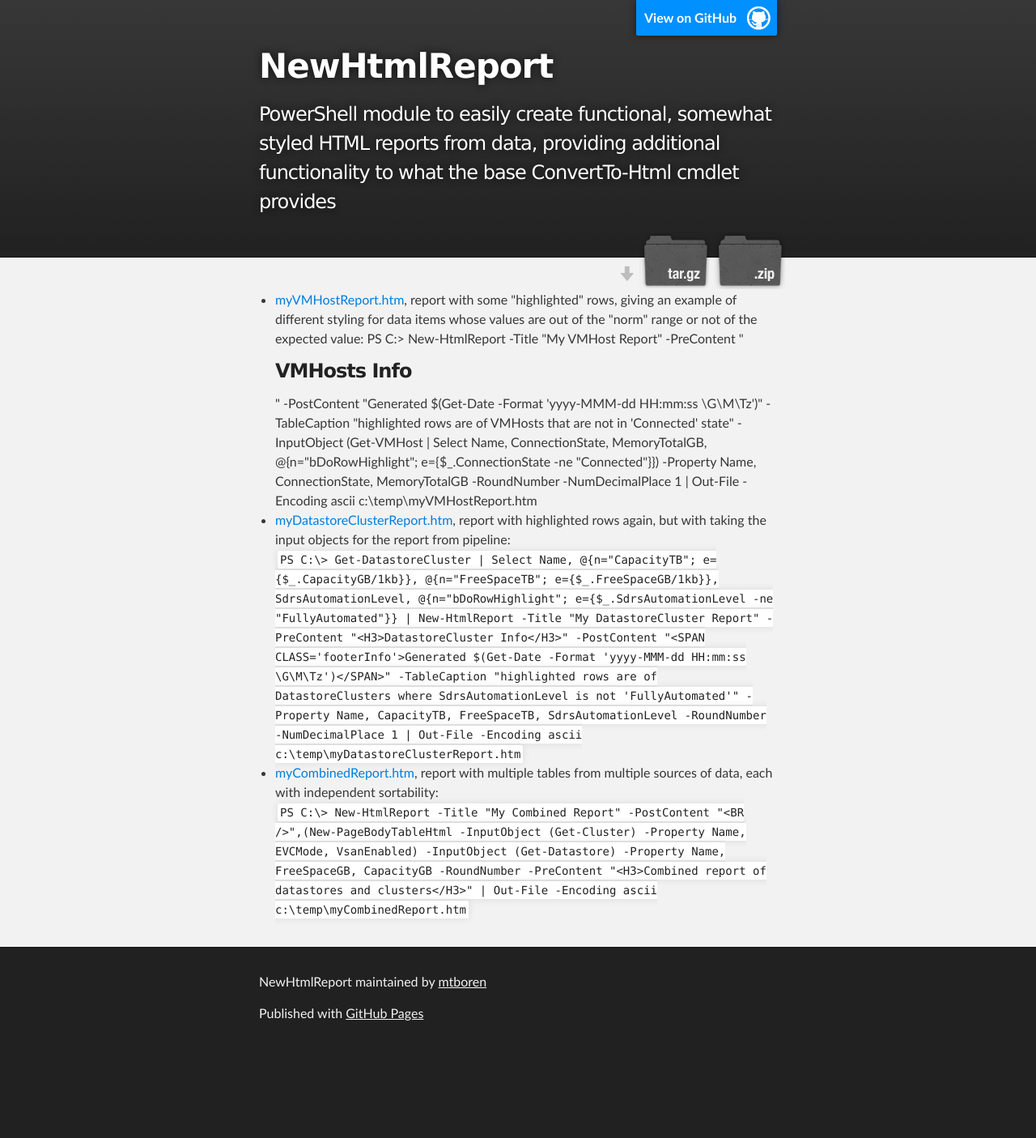
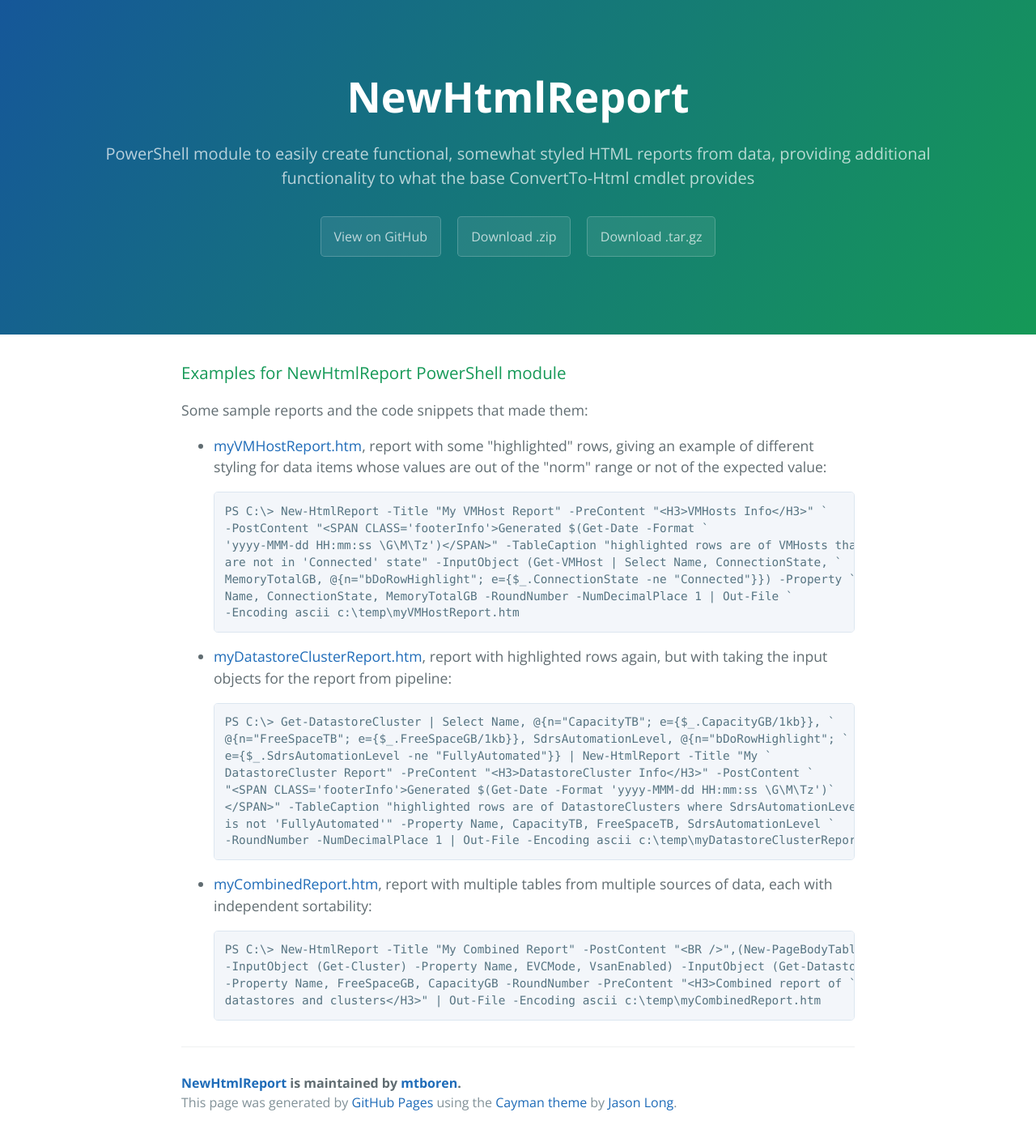
Before and after one commit to mtboren/NewHtmlReport, a plain HTML site: page index.html in a window 1280 px wide. Shown: the whole page at 81% size. Before the commit the page ends 1298 px from the top, so only its background shows below. Drawn offline with nearby package versions, Linux system fonts and the light colour scheme.

Commit message:
Create gh-pages branch via GitHub

```diff
--- a/index.html
+++ b/index.html
@@ -1,68 +1,73 @@
 <!DOCTYPE html>
-<html>
+<html lang="en-us">
+  <head>
+    <meta charset="UTF-8">
+    <title>NewHtmlReport by mtboren</title>
+    <meta name="viewport" content="width=device-width, initial-scale=1">
+    <link rel="stylesheet" type="text/css" href="stylesheets/normalize.css" media="screen">
+    <link href='https://fonts.googleapis.com/css?family=Open+Sans:400,700' rel='stylesheet' type='text/css'>
+    <link rel="stylesheet" type="text/css" href="stylesheets/stylesheet.css" media="screen">
+    <link rel="stylesheet" type="text/css" href="stylesheets/github-light.css" media="screen">
+  </head>
+  <body>
+    <section class="page-header">
+      <h1 class="project-name">NewHtmlReport</h1>
+      <h2 class="project-tagline">PowerShell module to easily create functional, somewhat styled HTML reports from data, providing additional functionality to what the base ConvertTo-Html cmdlet provides</h2>
+      <a href="https://github.com/mtboren/NewHtmlReport" class="btn">View on GitHub</a>
+      <a href="https://github.com/mtboren/NewHtmlReport/zipball/master" class="btn">Download .zip</a>
+      <a href="https://github.com/mtboren/NewHtmlReport/tarball/master" class="btn">Download .tar.gz</a>
+    </section>
 
-  <head>
-    <meta charset='utf-8'>
-    <meta http-equiv="X-UA-Compatible" content="chrome=1">
-    <meta name="description" content="NewHtmlReport : PowerShell module to easily create functional, somewhat styled HTML reports from data, providing additional functionality to what the base ConvertTo-Html cmdlet provides">
+    <section class="main-content">
+      <h3>
+<a id="examples-for-newhtmlreport-powershell-module" class="anchor" href="#examples-for-newhtmlreport-powershell-module" aria-hidden="true"><span aria-hidden="true" class="octicon octicon-link"></span></a>Examples for NewHtmlReport PowerShell module</h3>
 
-    <link rel="stylesheet" type="text/css" media="screen" href="stylesheets/stylesheet.css">
+<p>Some sample reports and the code snippets that made them:</p>
 
-    <title>NewHtmlReport</title>
-  </head>
+<ul>
+<li>
+<p><a href="myVMHostReport.htm">myVMHostReport.htm</a>, report with some "highlighted" rows, giving an example of different styling for data items whose values are out of the "norm" range or not of the expected value:</p>
 
-  <body>
-
-    <!-- HEADER -->
-    <div id="header_wrap" class="outer">
-        <header class="inner">
-          <a id="forkme_banner" href="https://github.com/mtboren/NewHtmlReport">View on GitHub</a>
-
-          <h1 id="project_title">NewHtmlReport</h1>
-          <h2 id="project_tagline">PowerShell module to easily create functional, somewhat styled HTML reports from data, providing additional functionality to what the base ConvertTo-Html cmdlet provides</h2>
-
-            <section id="downloads">
-              <a class="zip_download_link" href="https://github.com/mtboren/NewHtmlReport/zipball/master">Download this project as a .zip file</a>
-              <a class="tar_download_link" href="https://github.com/mtboren/NewHtmlReport/tarball/master">Download this project as a tar.gz file</a>
-            </section>
-        </header>
-    </div>
-
-    <!-- MAIN CONTENT -->
-    <div id="main_content_wrap" class="outer">
-      <section id="main_content" class="inner">
-        <ul>
-<li>
-<a href="myVMHostReport.htm">myVMHostReport.htm</a>, report with some "highlighted" rows, giving an example of different styling for data items whose values are out of the "norm" range or not of the expected value:
-    PS C:&gt; New-HtmlReport -Title "My VMHost Report" -PreContent "<h3>
-<a id="vmhosts-info" class="anchor" href="#vmhosts-info" aria-hidden="true"><span aria-hidden="true" class="octicon octicon-link"></span></a>VMHosts Info</h3>"
-      -PostContent "Generated $(Get-Date -Format
-      'yyyy-MMM-dd HH:mm:ss \G\M\Tz')" -TableCaption "highlighted
-      rows are of VMHosts that are not in 'Connected' state" -InputObject
-      (Get-VMHost | Select Name, ConnectionState, MemoryTotalGB,
-      @{n="bDoRowHighlight"; e={$_.ConnectionState -ne "Connected"}}) -Property Name,
-      ConnectionState, MemoryTotalGB -RoundNumber -NumDecimalPlace 1 | Out-File
-      -Encoding ascii c:\temp\myVMHostReport.htm</li>
-<li>
-<a href="myDatastoreClusterReport.htm">myDatastoreClusterReport.htm</a>, report with highlighted rows again, but with taking the input objects for the report from pipeline:<br>
-<code>PS C:\&gt; Get-DatastoreCluster | Select Name, @{n="CapacityTB"; e={$_.CapacityGB/1kb}}, @{n="FreeSpaceTB"; e={$_.FreeSpaceGB/1kb}}, SdrsAutomationLevel, @{n="bDoRowHighlight"; e={$_.SdrsAutomationLevel -ne "FullyAutomated"}} | New-HtmlReport -Title "My DatastoreCluster Report" -PreContent "&lt;H3&gt;DatastoreCluster Info&lt;/H3&gt;" -PostContent "&lt;SPAN CLASS='footerInfo'&gt;Generated $(Get-Date -Format 'yyyy-MMM-dd HH:mm:ss \G\M\Tz')&lt;/SPAN&gt;" -TableCaption "highlighted rows are of DatastoreClusters where SdrsAutomationLevel is not 'FullyAutomated'" -Property Name, CapacityTB, FreeSpaceTB, SdrsAutomationLevel -RoundNumber -NumDecimalPlace 1 | Out-File -Encoding ascii c:\temp\myDatastoreClusterReport.htm</code>
+<pre><code>PS C:\&gt; New-HtmlReport -Title "My VMHost Report" -PreContent "&lt;H3&gt;VMHosts Info&lt;/H3&gt;" `
+-PostContent "&lt;SPAN CLASS='footerInfo'&gt;Generated $(Get-Date -Format `
+'yyyy-MMM-dd HH:mm:ss \G\M\Tz')&lt;/SPAN&gt;" -TableCaption "highlighted rows are of VMHosts that `
+are not in 'Connected' state" -InputObject (Get-VMHost | Select Name, ConnectionState, `
+MemoryTotalGB, @{n="bDoRowHighlight"; e={$_.ConnectionState -ne "Connected"}}) -Property `
+Name, ConnectionState, MemoryTotalGB -RoundNumber -NumDecimalPlace 1 | Out-File `
+-Encoding ascii c:\temp\myVMHostReport.htm
+</code></pre>
 </li>
 <li>
-<a href="myCombinedReport.htm">myCombinedReport.htm</a>, report with multiple tables from multiple sources of data, each with independent sortability:<br>
-<code>PS C:\&gt; New-HtmlReport -Title "My Combined Report" -PostContent "&lt;BR /&gt;",(New-PageBodyTableHtml -InputObject (Get-Cluster) -Property Name, EVCMode, VsanEnabled) -InputObject (Get-Datastore) -Property Name, FreeSpaceGB, CapacityGB -RoundNumber -PreContent "&lt;H3&gt;Combined report of datastores and clusters&lt;/H3&gt;" | Out-File -Encoding ascii c:\temp\myCombinedReport.htm</code>
+<p><a href="myDatastoreClusterReport.htm">myDatastoreClusterReport.htm</a>, report with highlighted rows again, but with taking the input objects for the report from pipeline:</p>
+
+<pre><code>PS C:\&gt; Get-DatastoreCluster | Select Name, @{n="CapacityTB"; e={$_.CapacityGB/1kb}}, `
+@{n="FreeSpaceTB"; e={$_.FreeSpaceGB/1kb}}, SdrsAutomationLevel, @{n="bDoRowHighlight"; `
+e={$_.SdrsAutomationLevel -ne "FullyAutomated"}} | New-HtmlReport -Title "My `
+DatastoreCluster Report" -PreContent "&lt;H3&gt;DatastoreCluster Info&lt;/H3&gt;" -PostContent `
+"&lt;SPAN CLASS='footerInfo'&gt;Generated $(Get-Date -Format 'yyyy-MMM-dd HH:mm:ss \G\M\Tz')`
+&lt;/SPAN&gt;" -TableCaption "highlighted rows are of DatastoreClusters where SdrsAutomationLevel `
+is not 'FullyAutomated'" -Property Name, CapacityTB, FreeSpaceTB, SdrsAutomationLevel `
+-RoundNumber -NumDecimalPlace 1 | Out-File -Encoding ascii c:\temp\myDatastoreClusterReport.htm
+</code></pre>
+</li>
+<li>
+<p><a href="myCombinedReport.htm">myCombinedReport.htm</a>, report with multiple tables from multiple sources of data, each with independent sortability:</p>
+
+<pre><code>PS C:\&gt; New-HtmlReport -Title "My Combined Report" -PostContent "&lt;BR /&gt;",(New-PageBodyTableHtml `
+-InputObject (Get-Cluster) -Property Name, EVCMode, VsanEnabled) -InputObject (Get-Datastore) `
+-Property Name, FreeSpaceGB, CapacityGB -RoundNumber -PreContent "&lt;H3&gt;Combined report of `
+datastores and clusters&lt;/H3&gt;" | Out-File -Encoding ascii c:\temp\myCombinedReport.htm
+</code></pre>
 </li>
 </ul>
-      </section>
-    </div>
 
-    <!-- FOOTER  -->
-    <div id="footer_wrap" class="outer">
-      <footer class="inner">
-        <p class="copyright">NewHtmlReport maintained by <a href="https://github.com/mtboren">mtboren</a></p>
-        <p>Published with <a href="https://pages.github.com">GitHub Pages</a></p>
+      <footer class="site-footer">
+        <span class="site-footer-owner"><a href="https://github.com/mtboren/NewHtmlReport">NewHtmlReport</a> is maintained by <a href="https://github.com/mtboren">mtboren</a>.</span>
+
+        <span class="site-footer-credits">This page was generated by <a href="https://pages.github.com">GitHub Pages</a> using the <a href="https://github.com/jasonlong/cayman-theme">Cayman theme</a> by <a href="https://twitter.com/jasonlong">Jason Long</a>.</span>
       </footer>
-    </div>
 
+    </section>
 
 
   </body>
--- a/stylesheets/stylesheet.css
+++ b/stylesheets/stylesheet.css
@@ -1,425 +1,245 @@
-/*******************************************************************************
-Slate Theme for GitHub Pages
-by Jason Costello, @jsncostello
-*******************************************************************************/
-
-@import url(github-light.css);
-
-/*******************************************************************************
-MeyerWeb Reset
-*******************************************************************************/
-
-html, body, div, span, applet, object, iframe,
-h1, h2, h3, h4, h5, h6, p, blockquote, pre,
-a, abbr, acronym, address, big, cite, code,
-del, dfn, em, img, ins, kbd, q, s, samp,
-small, strike, strong, sub, sup, tt, var,
-b, u, i, center,
-dl, dt, dd, ol, ul, li,
-fieldset, form, label, legend,
-table, caption, tbody, tfoot, thead, tr, th, td,
-article, aside, canvas, details, embed,
-figure, figcaption, footer, header, hgroup,
-menu, nav, output, ruby, section, summary,
-time, mark, audio, video {
-  margin: 0;
-  padding: 0;
-  border: 0;
-  font: inherit;
-  vertical-align: baseline;
-}
-
-/* HTML5 display-role reset for older browsers */
-article, aside, details, figcaption, figure,
-footer, header, hgroup, menu, nav, section {
-  display: block;
-}
-
-ol, ul {
-  list-style: none;
-}
-
-table {
-  border-collapse: collapse;
-  border-spacing: 0;
-}
-
-/*******************************************************************************
-Theme Styles
-*******************************************************************************/
+* {
+  box-sizing: border-box; }
 
 body {
-  box-sizing: border-box;
-  color:#373737;
-  background: #212121;
+  padding: 0;
+  margin: 0;
+  font-family: "Open Sans", "Helvetica Neue", Helvetica, Arial, sans-serif;
   font-size: 16px;
-  font-family: 'Myriad Pro', Calibri, Helvetica, Arial, sans-serif;
   line-height: 1.5;
-  -webkit-font-smoothing: antialiased;
-}
-
-h1, h2, h3, h4, h5, h6 {
-  margin: 10px 0;
-  font-weight: 700;
-  color:#222222;
-  font-family: 'Lucida Grande', 'Calibri', Helvetica, Arial, sans-serif;
-  letter-spacing: -1px;
-}
-
-h1 {
-  font-size: 36px;
-  font-weight: 700;
-}
-
-h2 {
-  padding-bottom: 10px;
-  font-size: 32px;
-  background: url('../images/bg_hr.png') repeat-x bottom;
-}
-
-h3 {
-  font-size: 24px;
-}
-
-h4 {
-  font-size: 21px;
-}
-
-h5 {
-  font-size: 18px;
-}
-
-h6 {
-  font-size: 16px;
-}
-
-p {
-  margin: 10px 0 15px 0;
-}
-
-footer p {
-  color: #f2f2f2;
-}
+  color: #606c71; }
 
 a {
+  color: #1e6bb8;
+  text-decoration: none; }
+  a:hover {
+    text-decoration: underline; }
+
+.btn {
+  display: inline-block;
+  margin-bottom: 1rem;
+  color: rgba(255, 255, 255, 0.7);
+  background-color: rgba(255, 255, 255, 0.08);
+  border-color: rgba(255, 255, 255, 0.2);
+  border-style: solid;
+  border-width: 1px;
+  border-radius: 0.3rem;
+  transition: color 0.2s, background-color 0.2s, border-color 0.2s; }
+  .btn + .btn {
+    margin-left: 1rem; }
+
+.btn:hover {
+  color: rgba(255, 255, 255, 0.8);
   text-decoration: none;
-  color: #007edf;
-  text-shadow: none;
+  background-color: rgba(255, 255, 255, 0.2);
+  border-color: rgba(255, 255, 255, 0.3); }
 
-  transition: color 0.5s ease;
-  transition: text-shadow 0.5s ease;
-  -webkit-transition: color 0.5s ease;
-  -webkit-transition: text-shadow 0.5s ease;
-  -moz-transition: color 0.5s ease;
-  -moz-transition: text-shadow 0.5s ease;
-  -o-transition: color 0.5s ease;
-  -o-transition: text-shadow 0.5s ease;
-  -ms-transition: color 0.5s ease;
-  -ms-transition: text-shadow 0.5s ease;
-}
+@media screen and (min-width: 64em) {
+  .btn {
+    padding: 0.75rem 1rem; } }
 
-a:hover, a:focus {text-decoration: underline;}
+@media screen and (min-width: 42em) and (max-width: 64em) {
+  .btn {
+    padding: 0.6rem 0.9rem;
+    font-size: 0.9rem; } }
 
-footer a {
-  color: #F2F2F2;
-  text-decoration: underline;
-}
+@media screen and (max-width: 42em) {
+  .btn {
+    display: block;
+    width: 100%;
+    padding: 0.75rem;
+    font-size: 0.9rem; }
+    .btn + .btn {
+      margin-top: 1rem;
+      margin-left: 0; } }
 
-em {
-  font-style: italic;
-}
+.page-header {
+  color: #fff;
+  text-align: center;
+  background-color: #159957;
+  background-image: linear-gradient(120deg, #155799, #159957); }
 
-strong {
-  font-weight: bold;
-}
+@media screen and (min-width: 64em) {
+  .page-header {
+    padding: 5rem 6rem; } }
 
-img {
-  position: relative;
-  margin: 0 auto;
-  max-width: 739px;
-  padding: 5px;
-  margin: 10px 0 10px 0;
-  border: 1px solid #ebebeb;
+@media screen and (min-width: 42em) and (max-width: 64em) {
+  .page-header {
+    padding: 3rem 4rem; } }
 
-  box-shadow: 0 0 5px #ebebeb;
-  -webkit-box-shadow: 0 0 5px #ebebeb;
-  -moz-box-shadow: 0 0 5px #ebebeb;
-  -o-box-shadow: 0 0 5px #ebebeb;
-  -ms-box-shadow: 0 0 5px #ebebeb;
-}
+@media screen and (max-width: 42em) {
+  .page-header {
+    padding: 2rem 1rem; } }
 
-p img {
+.project-name {
+  margin-top: 0;
+  margin-bottom: 0.1rem; }
+
+@media screen and (min-width: 64em) {
+  .project-name {
+    font-size: 3.25rem; } }
+
+@media screen and (min-width: 42em) and (max-width: 64em) {
+  .project-name {
+    font-size: 2.25rem; } }
+
+@media screen and (max-width: 42em) {
+  .project-name {
+    font-size: 1.75rem; } }
+
+.project-tagline {
+  margin-bottom: 2rem;
+  font-weight: normal;
+  opacity: 0.7; }
+
+@media screen and (min-width: 64em) {
+  .project-tagline {
+    font-size: 1.25rem; } }
+
+@media screen and (min-width: 42em) and (max-width: 64em) {
+  .project-tagline {
+    font-size: 1.15rem; } }
+
+@media screen and (max-width: 42em) {
+  .project-tagline {
+    font-size: 1rem; } }
+
+.main-content :first-child {
+  margin-top: 0; }
+.main-content img {
+  max-width: 100%; }
+.main-content h1, .main-content h2, .main-content h3, .main-content h4, .main-content h5, .main-content h6 {
+  margin-top: 2rem;
+  margin-bottom: 1rem;
+  font-weight: normal;
+  color: #159957; }
+.main-content p {
+  margin-bottom: 1em; }
+.main-content code {
+  padding: 2px 4px;
+  font-family: Consolas, "Liberation Mono", Menlo, Courier, monospace;
+  font-size: 0.9rem;
+  color: #383e41;
+  background-color: #f3f6fa;
+  border-radius: 0.3rem; }
+.main-content pre {
+  padding: 0.8rem;
+  margin-top: 0;
+  margin-bottom: 1rem;
+  font: 1rem Consolas, "Liberation Mono", Menlo, Courier, monospace;
+  color: #567482;
+  word-wrap: normal;
+  background-color: #f3f6fa;
+  border: solid 1px #dce6f0;
+  border-radius: 0.3rem; }
+  .main-content pre > code {
+    padding: 0;
+    margin: 0;
+    font-size: 0.9rem;
+    color: #567482;
+    word-break: normal;
+    white-space: pre;
+    background: transparent;
+    border: 0; }
+.main-content .highlight {
+  margin-bottom: 1rem; }
+  .main-content .highlight pre {
+    margin-bottom: 0;
+    word-break: normal; }
+.main-content .highlight pre, .main-content pre {
+  padding: 0.8rem;
+  overflow: auto;
+  font-size: 0.9rem;
+  line-height: 1.45;
+  border-radius: 0.3rem; }
+.main-content pre code, .main-content pre tt {
   display: inline;
+  max-width: initial;
+  padding: 0;
   margin: 0;
+  overflow: initial;
+  line-height: inherit;
+  word-wrap: normal;
+  background-color: transparent;
+  border: 0; }
+  .main-content pre code:before, .main-content pre code:after, .main-content pre tt:before, .main-content pre tt:after {
+    content: normal; }
+.main-content ul, .main-content ol {
+  margin-top: 0; }
+.main-content blockquote {
+  padding: 0 1rem;
+  margin-left: 0;
+  color: #819198;
+  border-left: 0.3rem solid #dce6f0; }
+  .main-content blockquote > :first-child {
+    margin-top: 0; }
+  .main-content blockquote > :last-child {
+    margin-bottom: 0; }
+.main-content table {
+  display: block;
+  width: 100%;
+  overflow: auto;
+  word-break: normal;
+  word-break: keep-all; }
+  .main-content table th {
+    font-weight: bold; }
+  .main-content table th, .main-content table td {
+    padding: 0.5rem 1rem;
+    border: 1px solid #e9ebec; }
+.main-content dl {
+  padding: 0; }
+  .main-content dl dt {
+    padding: 0;
+    margin-top: 1rem;
+    font-size: 1rem;
+    font-weight: bold; }
+  .main-content dl dd {
+    padding: 0;
+    margin-bottom: 1rem; }
+.main-content hr {
+  height: 2px;
   padding: 0;
-  vertical-align: middle;
-  text-align: center;
-  border: none;
-}
+  margin: 1rem 0;
+  background-color: #eff0f1;
+  border: 0; }
 
-pre, code {
-  width: 100%;
-  color: #222;
-  background-color: #fff;
+@media screen and (min-width: 64em) {
+  .main-content {
+    max-width: 64rem;
+    padding: 2rem 6rem;
+    margin: 0 auto;
+    font-size: 1.1rem; } }
 
-  font-family: Monaco, "Bitstream Vera Sans Mono", "Lucida Console", Terminal, monospace;
-  font-size: 14px;
+@media screen and (min-width: 42em) and (max-width: 64em) {
+  .main-content {
+    padding: 2rem 4rem;
+    font-size: 1.1rem; } }
 
-  border-radius: 2px;
-  -moz-border-radius: 2px;
-  -webkit-border-radius: 2px;
-}
+@media screen and (max-width: 42em) {
+  .main-content {
+    padding: 2rem 1rem;
+    font-size: 1rem; } }
 
-pre {
-  width: 100%;
-  padding: 10px;
-  box-shadow: 0 0 10px rgba(0,0,0,.1);
-  overflow: auto;
-}
+.site-footer {
+  padding-top: 2rem;
+  margin-top: 2rem;
+  border-top: solid 1px #eff0f1; }
 
-code {
-  padding: 3px;
-  margin: 0 3px;
-  box-shadow: 0 0 10px rgba(0,0,0,.1);
-}
+.site-footer-owner {
+  display: block;
+  font-weight: bold; }
 
-pre code {
-  display: block;
-  box-shadow: none;
-}
+.site-footer-credits {
+  color: #819198; }
 
-blockquote {
-  color: #666;
-  margin-bottom: 20px;
-  padding: 0 0 0 20px;
-  border-left: 3px solid #bbb;
-}
+@media screen and (min-width: 64em) {
+  .site-footer {
+    font-size: 1rem; } }
 
+@media screen and (min-width: 42em) and (max-width: 64em) {
+  .site-footer {
+    font-size: 1rem; } }
 
-ul, ol, dl {
-  margin-bottom: 15px
-}
-
-ul {
-  list-style-position: inside;
-  list-style: disc;
-  padding-left: 20px;
-}
-
-ol {
-  list-style-position: inside;
-  list-style: decimal;
-  padding-left: 20px;
-}
-
-dl dt {
-  font-weight: bold;
-}
-
-dl dd {
-  padding-left: 20px;
-  font-style: italic;
-}
-
-dl p {
-  padding-left: 20px;
-  font-style: italic;
-}
-
-hr {
-  height: 1px;
-  margin-bottom: 5px;
-  border: none;
-  background: url('../images/bg_hr.png') repeat-x center;
-}
-
-table {
-  border: 1px solid #373737;
-  margin-bottom: 20px;
-  text-align: left;
- }
-
-th {
-  font-family: 'Lucida Grande', 'Helvetica Neue', Helvetica, Arial, sans-serif;
-  padding: 10px;
-  background: #373737;
-  color: #fff;
- }
-
-td {
-  padding: 10px;
-  border: 1px solid #373737;
- }
-
-form {
-  background: #f2f2f2;
-  padding: 20px;
-}
-
-/*******************************************************************************
-Full-Width Styles
-*******************************************************************************/
-
-.outer {
-  width: 100%;
-}
-
-.inner {
-  position: relative;
-  max-width: 640px;
-  padding: 20px 10px;
-  margin: 0 auto;
-}
-
-#forkme_banner {
-  display: block;
-  position: absolute;
-  top:0;
-  right: 10px;
-  z-index: 10;
-  padding: 10px 50px 10px 10px;
-  color: #fff;
-  background: url('../images/blacktocat.png') #0090ff no-repeat 95% 50%;
-  font-weight: 700;
-  box-shadow: 0 0 10px rgba(0,0,0,.5);
-  border-bottom-left-radius: 2px;
-  border-bottom-right-radius: 2px;
-}
-
-#header_wrap {
-  background: #212121;
-  background: -moz-linear-gradient(top, #373737, #212121);
-  background: -webkit-linear-gradient(top, #373737, #212121);
-  background: -ms-linear-gradient(top, #373737, #212121);
-  background: -o-linear-gradient(top, #373737, #212121);
-  background: linear-gradient(top, #373737, #212121);
-}
-
-#header_wrap .inner {
-  padding: 50px 10px 30px 10px;
-}
-
-#project_title {
-  margin: 0;
-  color: #fff;
-  font-size: 42px;
-  font-weight: 700;
-  text-shadow: #111 0px 0px 10px;
-}
-
-#project_tagline {
-  color: #fff;
-  font-size: 24px;
-  font-weight: 300;
-  background: none;
-  text-shadow: #111 0px 0px 10px;
-}
-
-#downloads {
-  position: absolute;
-  width: 210px;
-  z-index: 10;
-  bottom: -40px;
-  right: 0;
-  height: 70px;
-  background: url('../images/icon_download.png') no-repeat 0% 90%;
-}
-
-.zip_download_link {
-  display: block;
-  float: right;
-  width: 90px;
-  height:70px;
-  text-indent: -5000px;
-  overflow: hidden;
-  background: url(../images/sprite_download.png) no-repeat bottom left;
-}
-
-.tar_download_link {
-  display: block;
-  float: right;
-  width: 90px;
-  height:70px;
-  text-indent: -5000px;
-  overflow: hidden;
-  background: url(../images/sprite_download.png) no-repeat bottom right;
-  margin-left: 10px;
-}
-
-.zip_download_link:hover {
-  background: url(../images/sprite_download.png) no-repeat top left;
-}
-
-.tar_download_link:hover {
-  background: url(../images/sprite_download.png) no-repeat top right;
-}
-
-#main_content_wrap {
-  background: #f2f2f2;
-  border-top: 1px solid #111;
-  border-bottom: 1px solid #111;
-}
-
-#main_content {
-  padding-top: 40px;
-}
-
-#footer_wrap {
-  background: #212121;
-}
-
-
-
-/*******************************************************************************
-Small Device Styles
-*******************************************************************************/
-
-@media screen and (max-width: 480px) {
-  body {
-    font-size:14px;
-  }
-
-  #downloads {
-    display: none;
-  }
-
-  .inner {
-    min-width: 320px;
-    max-width: 480px;
-  }
-
-  #project_title {
-  font-size: 32px;
-  }
-
-  h1 {
-    font-size: 28px;
-  }
-
-  h2 {
-    font-size: 24px;
-  }
-
-  h3 {
-    font-size: 21px;
-  }
-
-  h4 {
-    font-size: 18px;
-  }
-
-  h5 {
-    font-size: 14px;
-  }
-
-  h6 {
-    font-size: 12px;
-  }
-
-  code, pre {
-    min-width: 320px;
-    max-width: 480px;
-    font-size: 11px;
-  }
-
-}
+@media screen and (max-width: 42em) {
+  .site-footer {
+    font-size: 0.9rem; } }
```
Also changed, not shown: params.json (+1 -1 lines), stylesheets/normalize.css (added).
